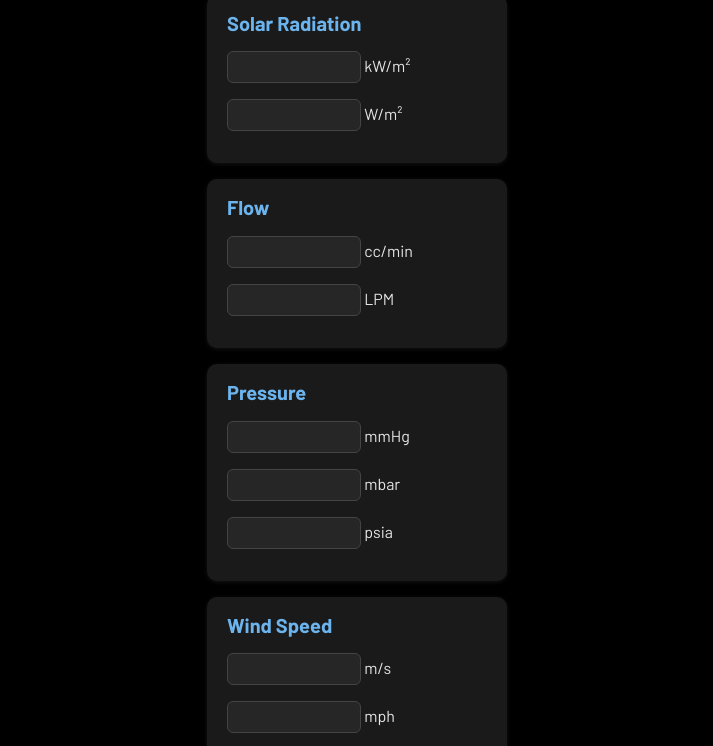
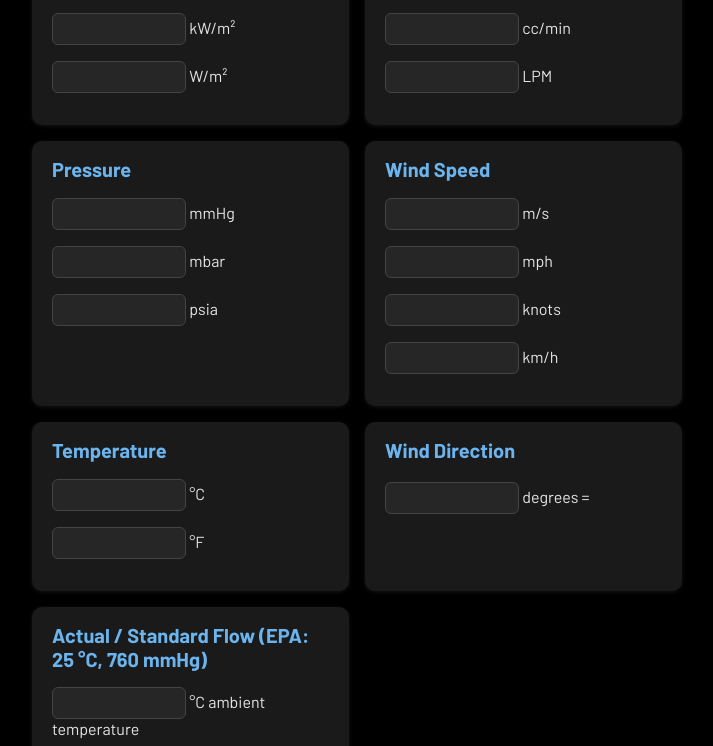
Before and after one commit to W00DSADAM/Air_Quality_Tools, a plain HTML site: page units.html in a window 1280 px wide. Shown: the part 198-944 px from the top of the page, without its empty margins (283-996 px from the left). Drawn offline with Linux system fonts and the light colour scheme.

Commit message:
Increase max-width of units.html to 650px

```diff
--- a/units.html
+++ b/units.html
@@ -12,7 +12,7 @@
       background: #000000;
       color: #e6e6e6;
       color-scheme: dark;
-      max-width: 300px;
+      max-width: 650px;
       margin: 30px auto;
       padding: 0 16px;
     }
```
